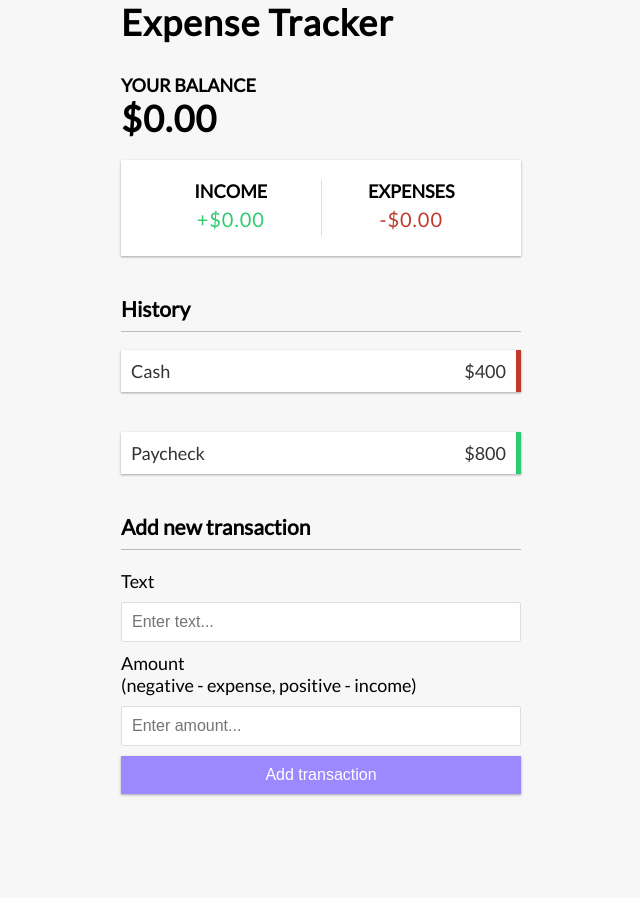
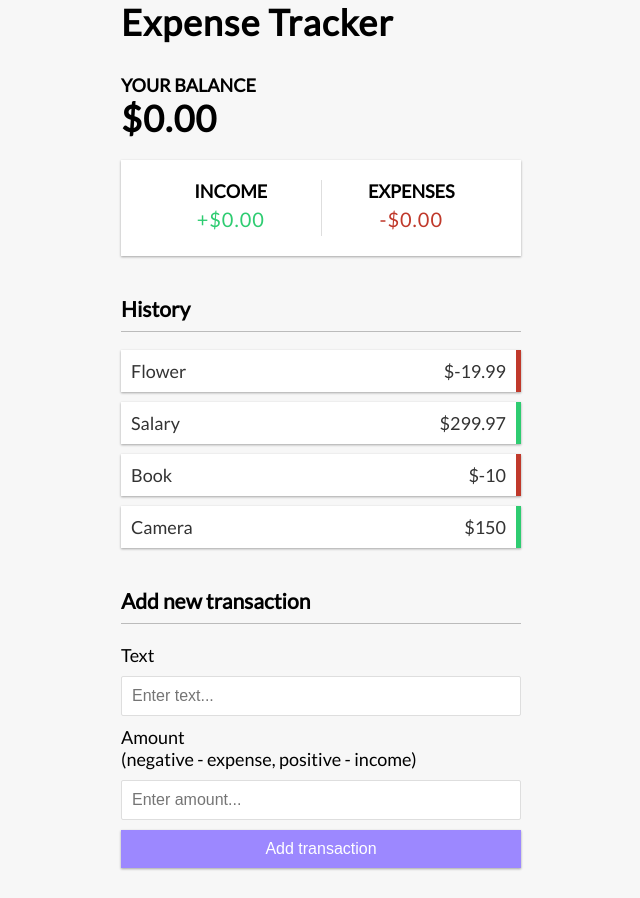
Before and after one commit to keniossai/expense-tracker, a Vue app: page / in a window 1280 px wide. Shown: the whole page, without its empty margins (319-959 px from the left). Before the commit the page ends 824 px from the top, so only its background shows below. Built offline with nearby package versions, Linux system fonts and the light colour scheme.

Commit message:
Update TransactionList.vue

```diff
--- a/src/components/TransactionList.vue
+++ b/src/components/TransactionList.vue
@@ -1,13 +1,29 @@
 <template>
     <h3>History</h3>
     <ul class="list" id="list">
-        <li class="minus">
+        <li v-for="transaction in transactions" :key="transaction.id" :class="transaction.amount < 0 ? 'minus' : 'plus'">
+            {{ transaction.text }} <span>${{ transaction.amount }}</span><button class="delete-btn">x</button>
+        </li>
+        <!-- <li class="minus">
             Cash <span>$400</span><button class="delete-btn">x</button>
         </li>
-    </ul>
-    <ul class="list" id="list">
         <li class="plus">
             Paycheck <span>$800</span><button class="delete-btn">x</button>
-        </li>
+        </li> -->
     </ul>
 </template>
+
+<script>
+    export default{
+        data(){
+            return{
+                transactions: [
+                { id: 1, text: 'Flower', amount: -19.99 },
+                { id: 2, text: 'Salary', amount: 299.97 },
+                { id: 3, text: 'Book', amount: -10 },
+                { id: 4, text: 'Camera', amount: 150 },
+                ]
+            }
+        }
+    }
+</script>
```
